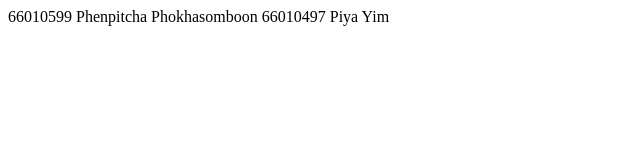
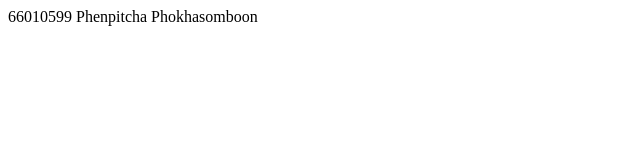
Before and after one commit to pitcha18/git101, a plain HTML site: page index.html in a window 1280 px wide. Shown: the whole page, without its empty margins (0-640 px from the left). Drawn offline with Linux system fonts and the light colour scheme.

Commit message:
Update index.html

```diff
--- a/index.html
+++ b/index.html
@@ -8,6 +8,5 @@
 </head>
 <body>
     66010599 Phenpitcha Phokhasomboon
-    66010497 Piya Yim
 </body>
 </html>
```
